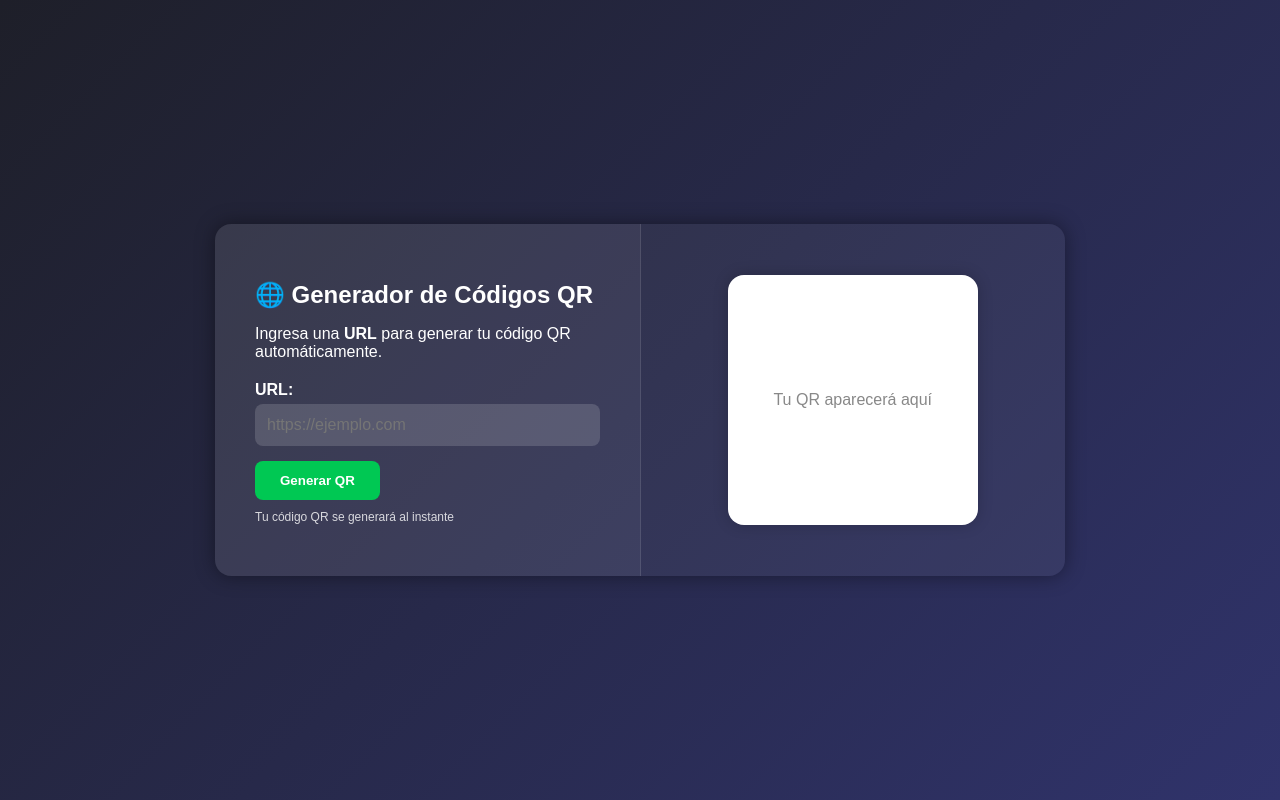
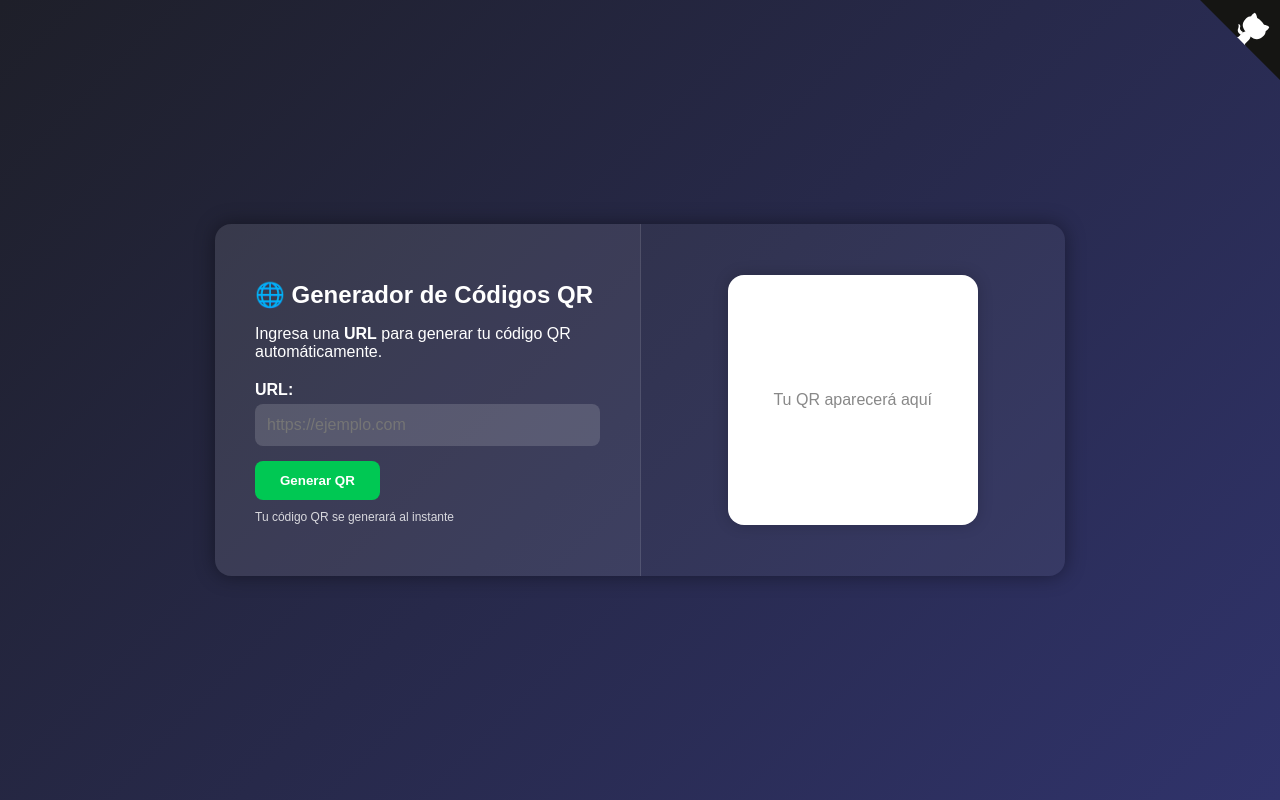
Before and after one commit to picolasYT/QRGenerator-Picolas, a plain HTML site: page index.html in a window 1280 px wide. Drawn offline with Linux system fonts and the light colour scheme; a script that the page names is missing.

Commit message:
✨ Versión moderna con logo GitHub interactivo

```diff
--- a/index.html
+++ b/index.html
@@ -3,10 +3,43 @@
 <head>
   <meta charset="UTF-8">
   <meta name="viewport" content="width=device-width, initial-scale=1.0">
-  <title>Generador QR Moderno</title>
+  <title>Generador QR Picolas</title>
   <link rel="stylesheet" href="style.css">
 </head>
 <body>
+  <!-- Logo GitHub -->
+  <a href="https://github.com/picolasYT/QRGenerator-Picolas" class="github-corner" aria-label="View source on GitHub" target="_blank">
+    <svg width="80" height="80" viewBox="0 0 250 250"
+      style="fill:#151513; color:#fff; position: absolute; top: 0; border: 0; right: 0;"
+      aria-hidden="true">
+      <path d="M0,0 L115,115 L130,115 L142,142 L250,250 L250,0 Z"></path>
+      <path d="M128.3,109.0
+          C113.8,99.7 119.0,89.6 119.0,89.6
+          C122.0,82.7 120.5,78.6 120.5,78.6
+          C119.2,72.0 123.4,76.3 123.4,76.3
+          C127.3,79.2 125.5,84.7 125.5,84.7
+          C122.9,93.6 130.6,98.6 134.4,100.2"
+          fill="currentColor" style="transform-origin: 130px 106px;" class="octo-arm"></path>
+      <path d="M115.0,115.0
+          C114.9,115.1 118.7,116.5 119.8,115.4
+          L133.7,101.6 C136.9,99.2 139.9,98.4 142.2,98.6
+          C133.8,88.0 127.5,74.4 143.8,58.0
+          C148.5,53.4 154.0,51.2 159.7,51.0
+          C160.3,49.4 163.2,43.6 171.4,40.1
+          C171.4,40.1 176.1,42.5 178.8,56.2
+          C183.1,58.6 187.2,61.8 190.9,65.4
+          C194.5,69.0 197.7,73.2 200.1,77.6
+          C213.8,80.2 216.3,84.9 216.3,84.9
+          C212.7,93.1 206.9,96.0 205.4,96.6
+          C205.1,102.4 203.0,107.8 198.3,112.5
+          C181.9,128.9 168.3,122.5 157.7,114.1
+          C157.9,116.9 156.7,120.9 152.7,124.9
+          L141.0,136.5 C139.8,137.7 141.6,141.9 141.8,141.8 Z"
+          fill="currentColor" class="octo-body"></path>
+    </svg>
+  </a>
+
+  <!-- Contenido principal -->
   <div class="main-container">
     <!-- Panel Izquierdo -->
     <div class="left-panel">
--- a/style.css
+++ b/style.css
@@ -13,6 +13,7 @@ body {
   height: 100vh;
 }
 
+/* --- CONTENEDOR PRINCIPAL --- */
 .main-container {
   display: flex;
   background: rgba(255, 255, 255, 0.05);
@@ -27,6 +28,7 @@ body {
   flex: 1;
 }
 
+/* --- PANEL IZQUIERDO --- */
 .left-panel {
   background: rgba(255, 255, 255, 0.05);
   border-right: 1px solid rgba(255, 255, 255, 0.1);
@@ -77,6 +79,7 @@ body {
   margin-top: 10px;
 }
 
+/* --- PANEL DERECHO --- */
 .right-panel {
   display: flex;
   flex-direction: column;
@@ -120,3 +123,22 @@ body {
 #download-btn:hover {
   background: #0d47a1;
 }
+
+/* --- GITHUB CORNER --- */
+.github-corner:hover .octo-arm {
+  animation: octocat-wave 560ms ease-in-out;
+}
+@keyframes octocat-wave {
+  0%, 100% { transform: rotate(0); }
+  20%, 60% { transform: rotate(-25deg); }
+  40%, 80% { transform: rotate(10deg); }
+}
+
+@media (max-width: 500px) {
+  .github-corner:hover .octo-arm {
+    animation: none;
+  }
+  .github-corner .octo-arm {
+    animation: octocat-wave 560ms ease-in-out;
+  }
+}
```
